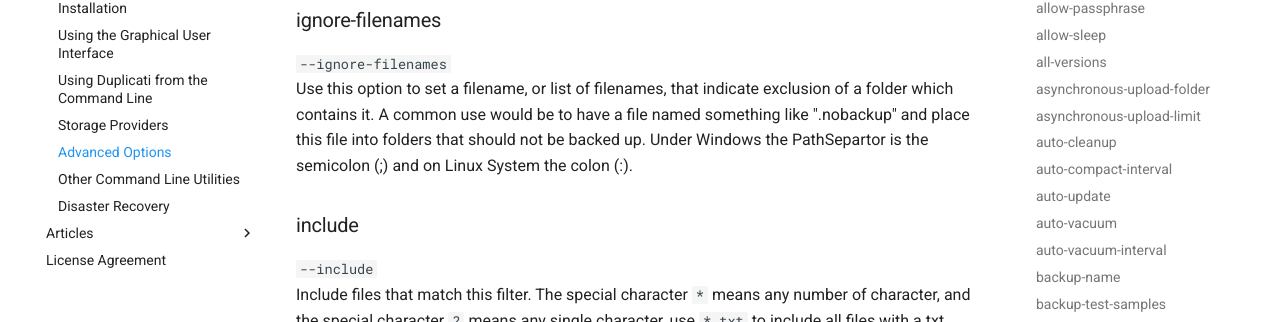
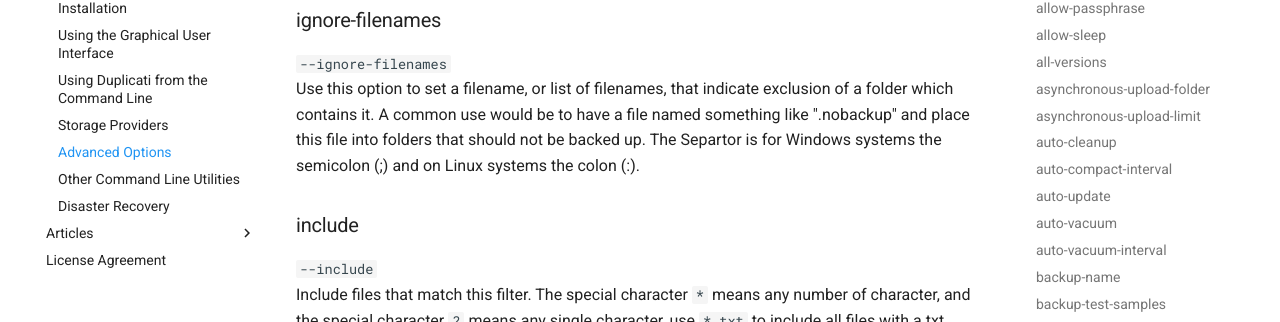
Before and after one commit to kees-z/DuplicatiDocs, an MkDocs documentation site: the page built from docs/06-advanced-options.md, in a window 1280 px wide and 900 px high, scrolled down 9799 px. Shown: the part 181-503 px from the top of the window. Built offline with MkDocs 1.6.1 and Material for MkDocs 9.7.7, drawn with Linux system fonts in a browser that asks for light colours; comment, search, counter and statistics services are not loaded; old or Windows-style settings are respelled for this version of MkDocs.

Commit message:
Update 06-advanced-options.md

```diff
--- a/docs/06-advanced-options.md
+++ b/docs/06-advanced-options.md
@@ -234,7 +234,7 @@ Use this option to handle hardlinks (only works on Linux/OSX). The `first` optio
 
 ### ignore-filenames
 `--ignore-filenames`
-Use this option to set a filename, or list of filenames, that indicate exclusion of a folder which contains it. A common use would be to have a file named something like ".nobackup" and place this file into folders that should not be backed up. Under Windows the PathSepartor is the semicolon (;) and on Linux System the colon (:).
+Use this option to set a filename, or list of filenames, that indicate exclusion of a folder which contains it. A common use would be to have a file named something like ".nobackup" and place this file into folders that should not be backed up. The Separtor is for Windows systems the semicolon (;) and on Linux systems the colon (:).
 
 ### include
 `--include`
```
